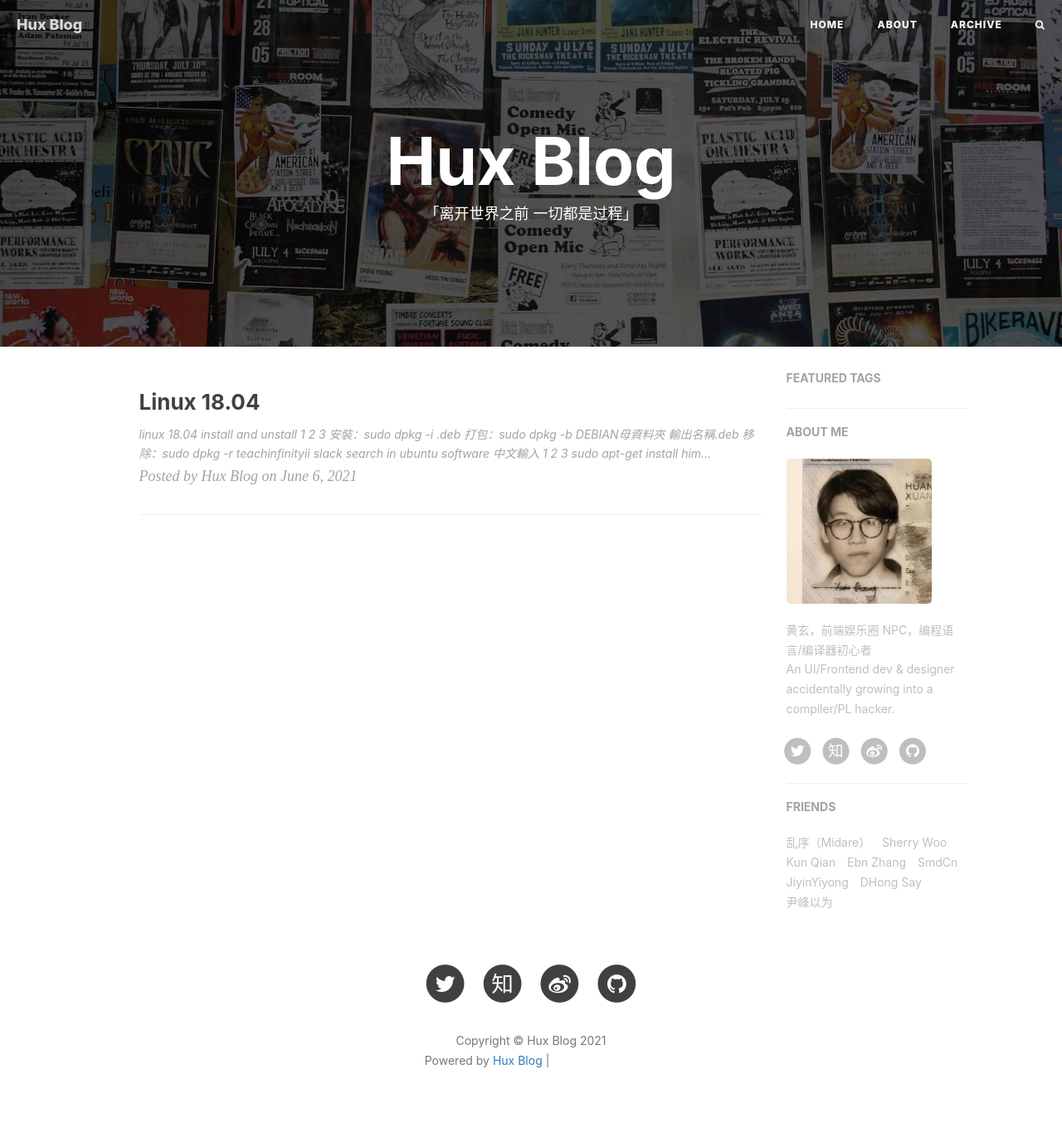
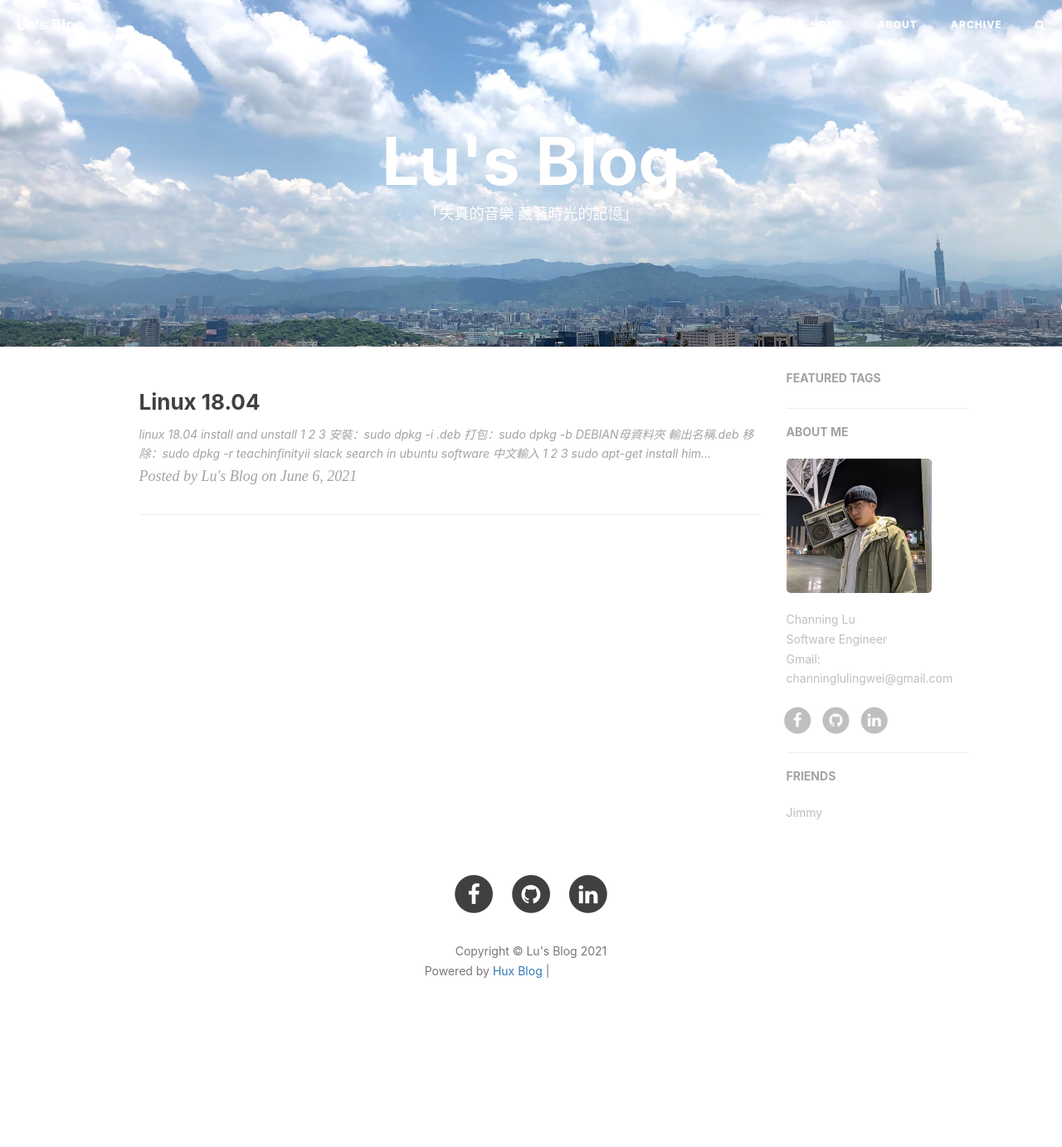
Before and after one commit to channing333/channing333.github.io, a Jekyll site: the page built from index.html, in a window 1280 px wide. Shown: the whole page at 83% size. Built offline with Jekyll 4.4.1, drawn with Linux system fonts in a browser that asks for light colours; nearby versions of some CDN libraries; the list of posts is cut into pages by our own code; comment, search, counter and statistics services are not loaded; after the commit the page ends 1275 px from its top, so only the background shows below that; grey boxes are pictures that could not be loaded.

Commit message:
20210607 channing home page change

```diff
--- a/_config.yml
+++ b/_config.yml
@@ -1,11 +1,11 @@
 # Site settings
-title: Hux Blog
-SEOTitle: 黄玄的博客 | Hux Blog
+title: Lu's Blog
+SEOTitle: Lu's Blog
 header-img: img/home-bg.jpg
-email: huxpro@gmail.com
-description: "关于程序与设计、黑客与画家 | 黄玄，Web & Mobile Lover，Software Engineer，UX Designer | 这里是 @Hux黄玄 的个人博客，与你一起发现更大的世界。"
-keyword: "黄玄, Hux黄玄, Hux, 鬼栈, huxpro, @huxpro, 黄玄的博客, Hux Blog, 博客, 个人网站, 互联网, Web, JavaScript, 前端, 设计"
-url: "https://huangxuan.me"              # your host, for absolute URL
+email: channinglulingwei@gmail.com
+description: "Software Engineer"
+keyword: "Lu, Software Engineer, blog"
+url: "https://channing333.github.io/"              # your host, for absolute URL
 baseurl: ""                             # for example, '/blog' if your blog hosted on 'host/blog'
 
 # Publish posts or collection documents with a future date.
@@ -13,12 +13,12 @@ future: true
 
 # SNS settings
 RSS: false
-weibo_username:     huxpro
-zhihu_username:     huxpro
-github_username:    huxpro
-twitter_username:   huxpro
-#facebook_username:  huxpro
-#linkedin_username:  firstname-lastname-idxxxx
+#weibo_username:     huxpro
+#zhihu_username:     huxpro
+github_username:    channing333
+#twitter_username:   huxpro
+facebook_username:  profile.php?id=100000132015257
+linkedin_username:  lu-ling-wei-90454b94 #firstname-lastname-idxxxx
 
 
 
@@ -59,7 +59,7 @@ kramdown:
 
 
 # Disqus settings
-disqus_username: hux
+#disqus_username: hux
 
 # Netease settings
 netease_comment: false
@@ -71,15 +71,15 @@ netease_comment: false
 # ba_track_id: [your track id]
 
 # Google Analytics
-ga_track_id: 'UA-49627206-1'            # Format: UA-xxxxxx-xx
-ga_domain: huangxuan.me
+#ga_track_id: 'UA-49627206-1'            # Format: UA-xxxxxx-xx
+#ga_domain: huangxuan.me
 
 
 
 # Sidebar settings
 sidebar: true                           # whether or not using Sidebar.
-sidebar-about-description: "黄玄，前端娱乐圈 NPC，编程语言/编译器初心者 <br> An UI/Frontend dev & designer accidentally growing into a compiler/PL hacker."
-sidebar-avatar: /img/avatar-hux-ny.jpg      # use absolute URL, seeing it's used in both `/` and `/about/`
+sidebar-about-description: "Channing Lu <br>Software Engineer <br>Gmail: channinglulingwei@gmail.com"
+sidebar-avatar: /img/me.jpg      # use absolute URL, seeing it's used in both `/` and `/about/`
 
 
 
@@ -106,28 +106,7 @@ friends: [
     #     title: "Su",
     #     href: "http://su.gallery/"
     # },{
-        title: "乱序（Midare）",
-        href: "http://mida.re/"
-    },{
-        title: "Sherry Woo",
-        href: "https://sherrywoo.me/"
-    },{
-        title: "Kun Qian",
-        href: "http://kunq.me"
-    },{
-        title: "Ebn Zhang",
-        href: "http://ebnbin.com/"
-    },{
-        title: "SmdCn",
-        href: "http://blog.smdcn.net"
-    },{
-        title: "JiyinYiyong",
-        href: "http://tiye.me/"
-    },{
-        title: "DHong Say",
-        href: "http://dhong.co"
-    },{
-        title: "尹峰以为",
-        href: "http://ingf.github.io/"
+        title: "Jimmy",
+        href: "https://github.com/jimmyw86878/"
     }
 ]
--- a/index.html
+++ b/index.html
@@ -1,6 +1,6 @@
 ---
 layout: page
-description: "「离开世界之前 一切都是过程」"
+description: "「失真的音樂 藏著時光的記憶」"
 ---
 
 {% for post in paginator.posts %}
```
Also changed, not shown: img/avatar-hux-ny.jpg (deleted), img/home-bg.jpg, img/me.jpg (added).
